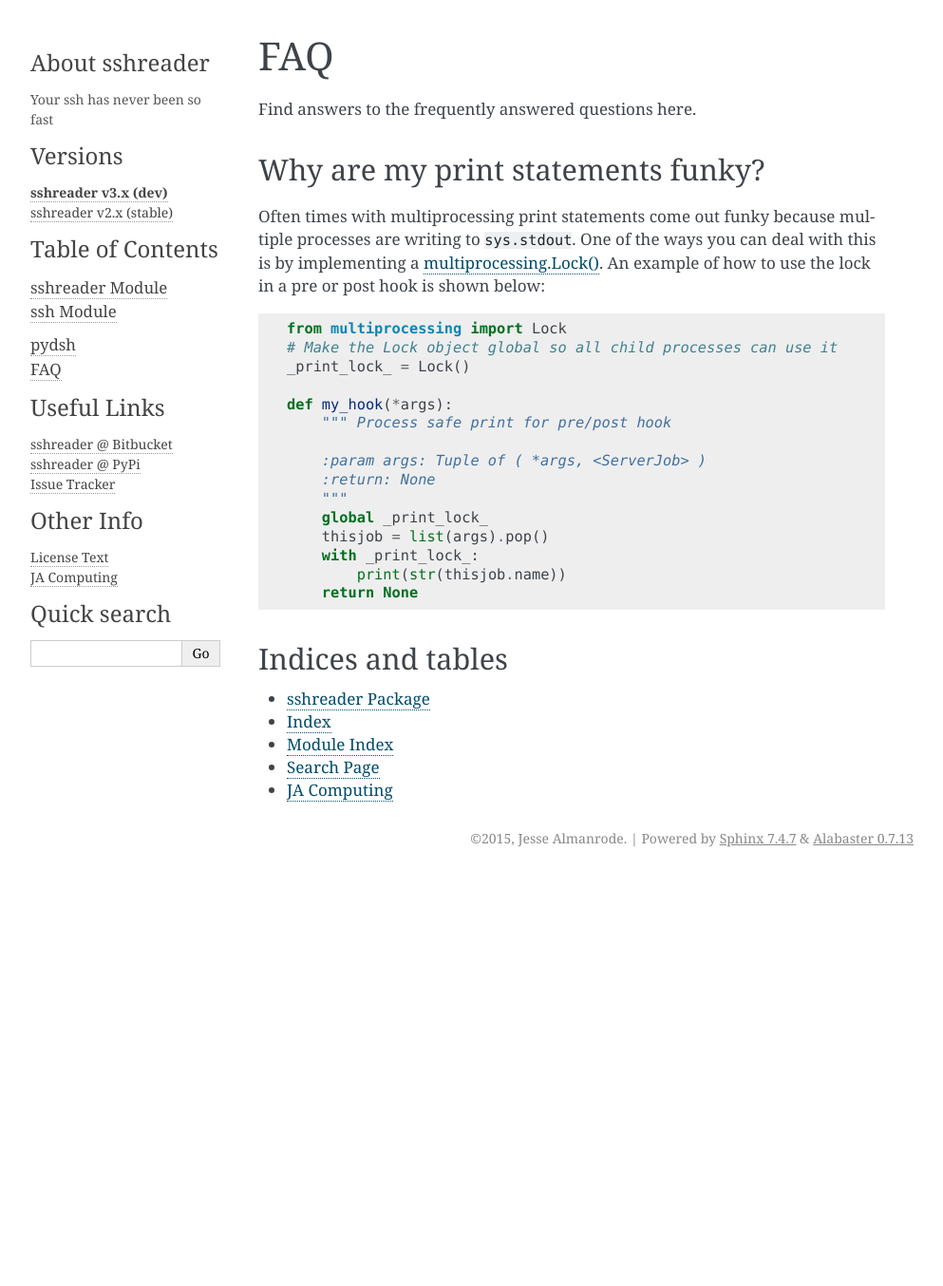
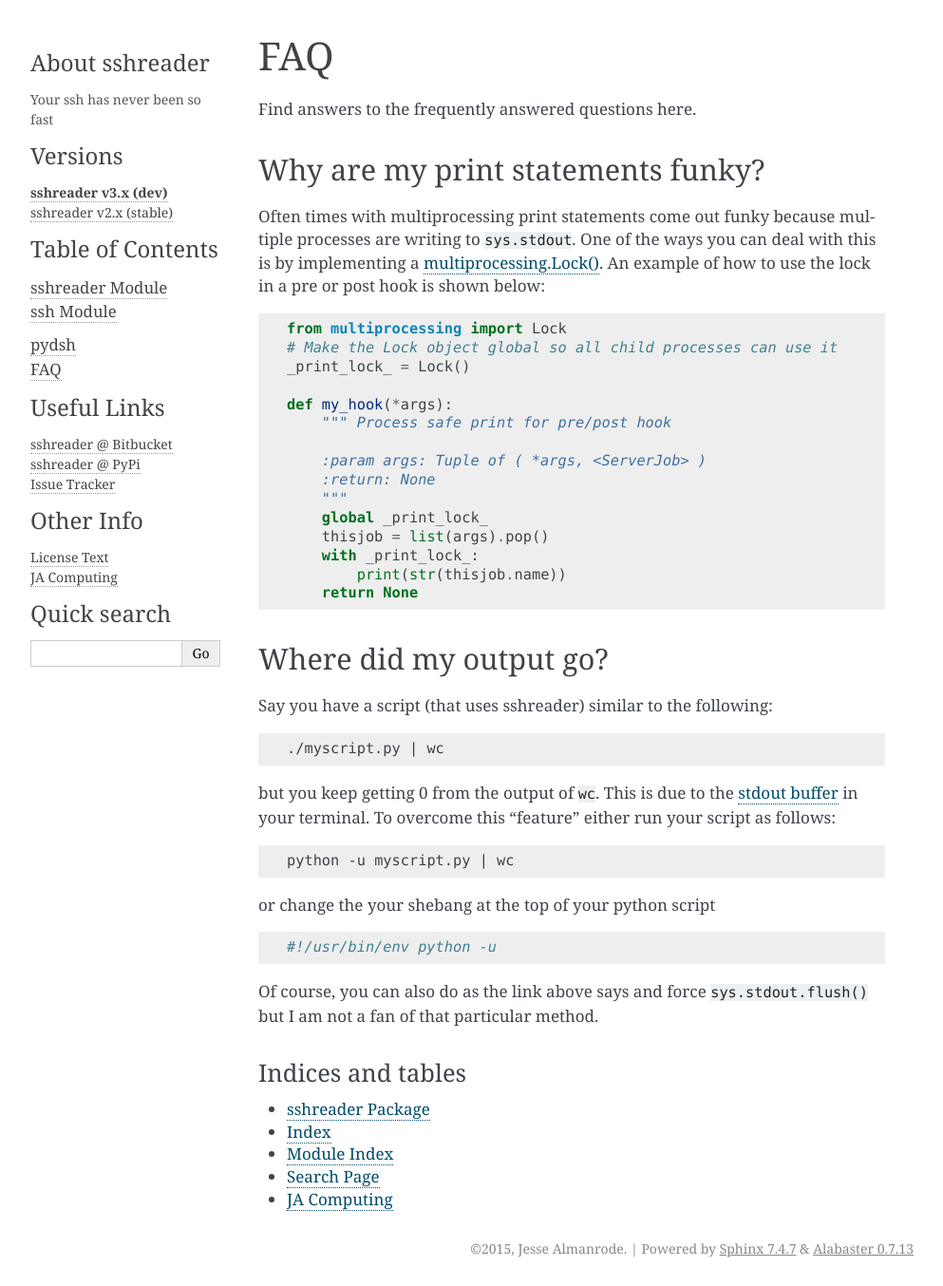
Before and after one commit to isaiah1112/sshreader, a Sphinx documentation site: the page built from docs/source/faq.rst, in a window 1280 px wide. Shown: the whole page at 95% size, without its empty margins (148-1141 px from the left). Built offline with Sphinx 7.4.7, drawn with Linux system fonts in a browser that asks for light colours; before the commit the page ends 922 px from its top, so only the background shows below that.

Commit message:
Added stdout buffer FAQ.

```diff
--- a/docs/source/faq.rst
+++ b/docs/source/faq.rst
@@ -6,7 +6,7 @@
 Find answers to the frequently answered questions here.
 
 Why are my print statements funky?
-----------------------------------
+~~~~~~~~~~~~~~~~~~~~~~~~~~~~~~~~~~
 
 Often times with multiprocessing print statements come out funky because multiple processes are writing to :code:`sys.stdout`.
 One of the ways you can deal with this is by implementing a `multiprocessing.Lock()`_.  An example of how to use the
@@ -30,6 +30,30 @@
             print(str(thisjob.name))
         return None
 
+Where did my output go?
+~~~~~~~~~~~~~~~~~~~~~~~
+Say you have a script (that uses sshreader) similar to the following:
+
+.. code-block:: bash
+
+    ./myscript.py | wc
+
+but you keep getting 0 from the output of :code:`wc`. This is due to the `stdout buffer`_ in your terminal.  To overcome this
+"feature" either run your script as follows:
+
+.. code-block:: bash
+
+    python -u myscript.py | wc
+
+or change the your shebang at the top of your python script
+
+.. code-block:: bash
+
+    #!/usr/bin/env python -u
+
+Of course, you can also do as the link above says and force :code:`sys.stdout.flush()` but I am not a fan of that
+particular method.
+
 Indices and tables
 ------------------
 
@@ -43,3 +67,4 @@
 .. _pdsh: https://computing.llnl.gov/linux/pdsh.html
 .. _hostlist expressions: https://www.nsc.liu.se/~kent/python-hostlist/
 .. _multiprocessing.Lock(): https://docs.python.org/2/library/multiprocessing.html#synchronization-between-processes
+.. _stdout buffer: https://www.turnkeylinux.org/blog/unix-buffering
```
